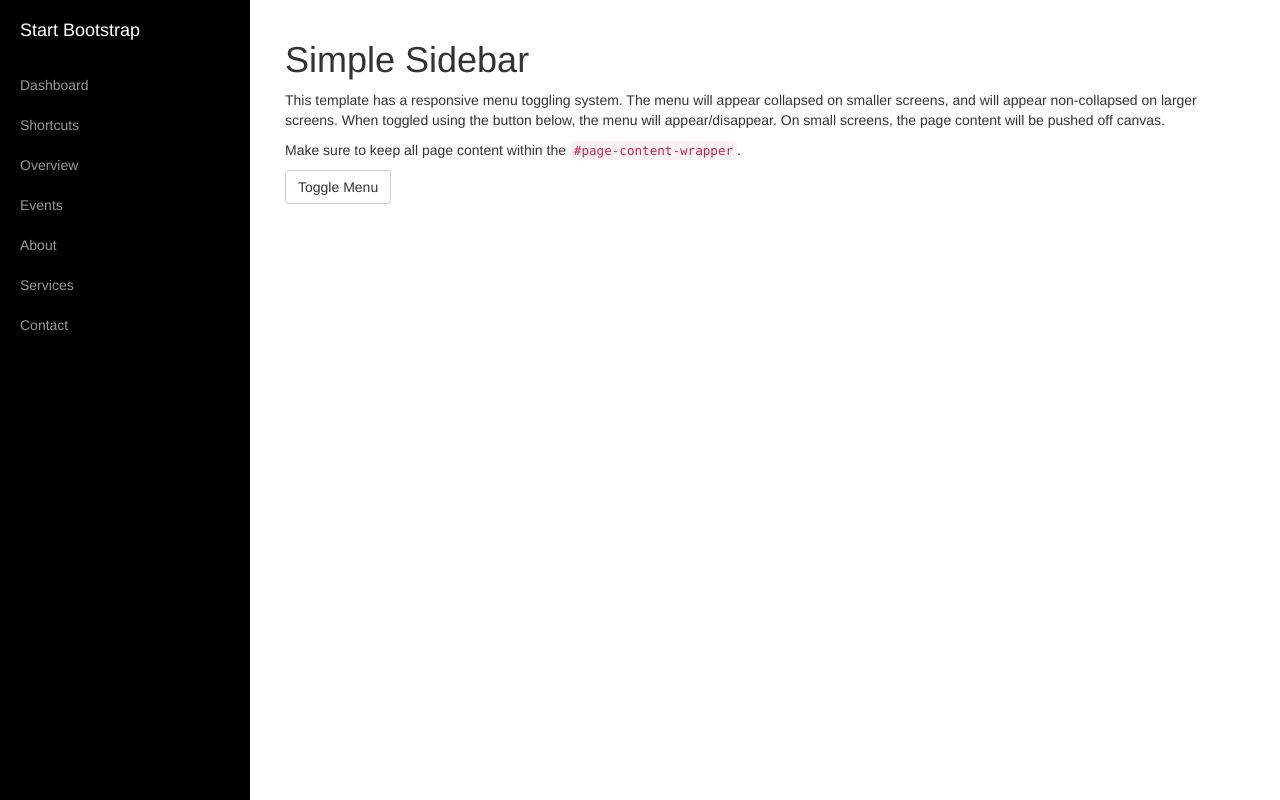
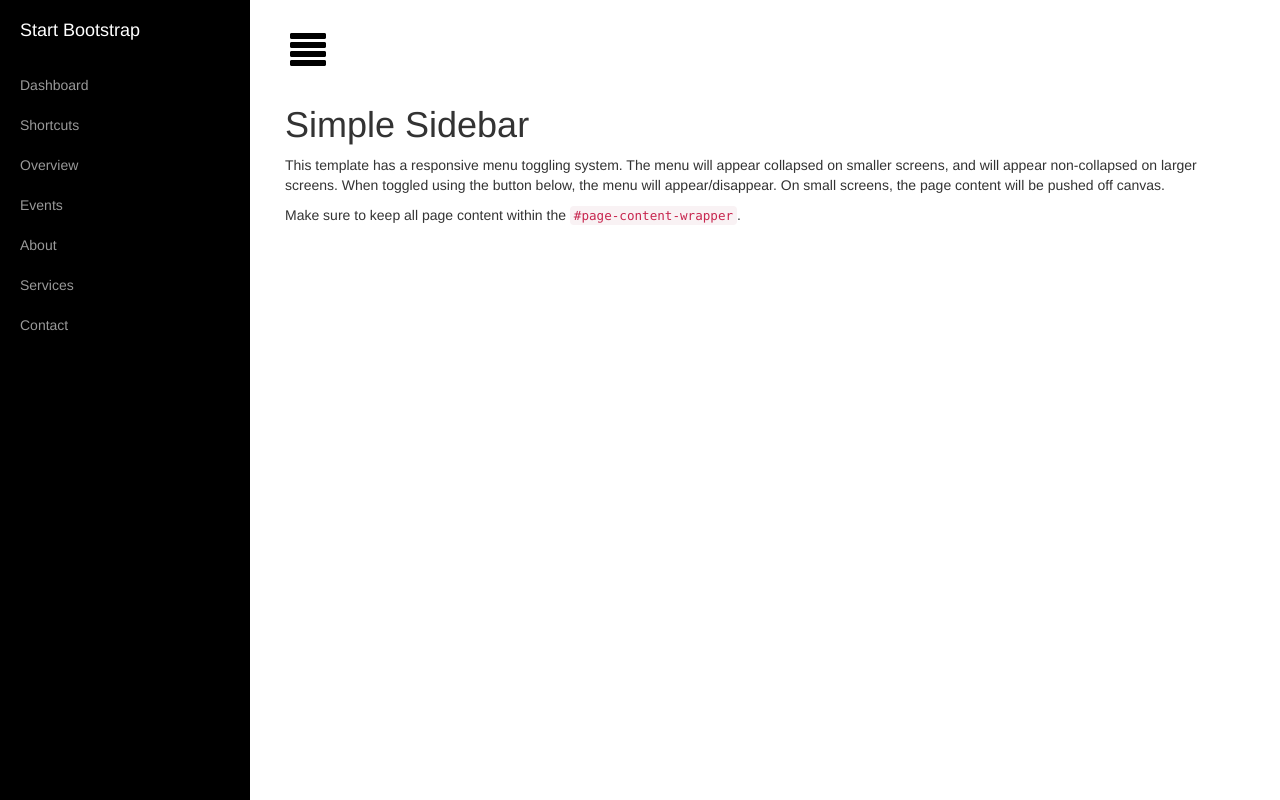
Before and after one commit to filipebezerra/moocdashboard, a plain HTML site: page index.html in a window 1280 px wide. Drawn offline with Linux system fonts and the light colour scheme.

Commit message:
New toggle button

```diff
--- a/css/simple-sidebar.css
+++ b/css/simple-sidebar.css
@@ -5,6 +5,10 @@
  */
 
 /* Toggle Styles */
+
+/*
+ * Toggle Button: http://bootsnipp.com/snippets/featured/sidebar-navigation-with-scrollspy
+ */
 
 #wrapper {
     padding-left: 0;
@@ -95,6 +99,26 @@
     background: none;
 }
 
+.content-header {
+    height: 65px;
+    line-height: 65px;
+}
+
+.content-header h1 {
+    margin: 0;
+    margin-left: 20px;
+    line-height: 65px;
+    display: inline-block;
+}
+
+#menu-toggle {
+    text-decoration: none;
+}
+
+.btn-menu {
+    color: #000;
+}
+
 @media(min-width:768px) {
     #wrapper {
         padding-left: 250px;
@@ -120,4 +144,8 @@
         position: relative;
         margin-right: 0;
     }
+
+    #menu-toggle {
+        display: inline-block;
+    }
 }
--- a/index.html
+++ b/index.html
@@ -65,13 +65,21 @@
 
         <!-- Page Content -->
         <div id="page-content-wrapper">
+            <div class="content-header">
+                <h1 id="home">
+                    <a id="menu-toggle" href="#" class="glyphicon glyphicon-align-justify btn-menu toggle">
+                        <i class="fa fa-bars"></i>
+                    </a>
+                </h1>
+            </div>
+
             <div class="container-fluid">
                 <div class="row">
                     <div class="col-lg-12">
                         <h1>Simple Sidebar</h1>
                         <p>This template has a responsive menu toggling system. The menu will appear collapsed on smaller screens, and will appear non-collapsed on larger screens. When toggled using the button below, the menu will appear/disappear. On small screens, the page content will be pushed off canvas.</p>
                         <p>Make sure to keep all page content within the <code>#page-content-wrapper</code>.</p>
-                        <a href="#menu-toggle" class="btn btn-default" id="menu-toggle">Toggle Menu</a>
+                        <!--<a href="#menu-toggle" class="btn btn-default" id="menu-toggle">Toggle Menu</a>-->
                     </div>
                 </div>
             </div>
```
Also changed, not shown: 1 other file.
